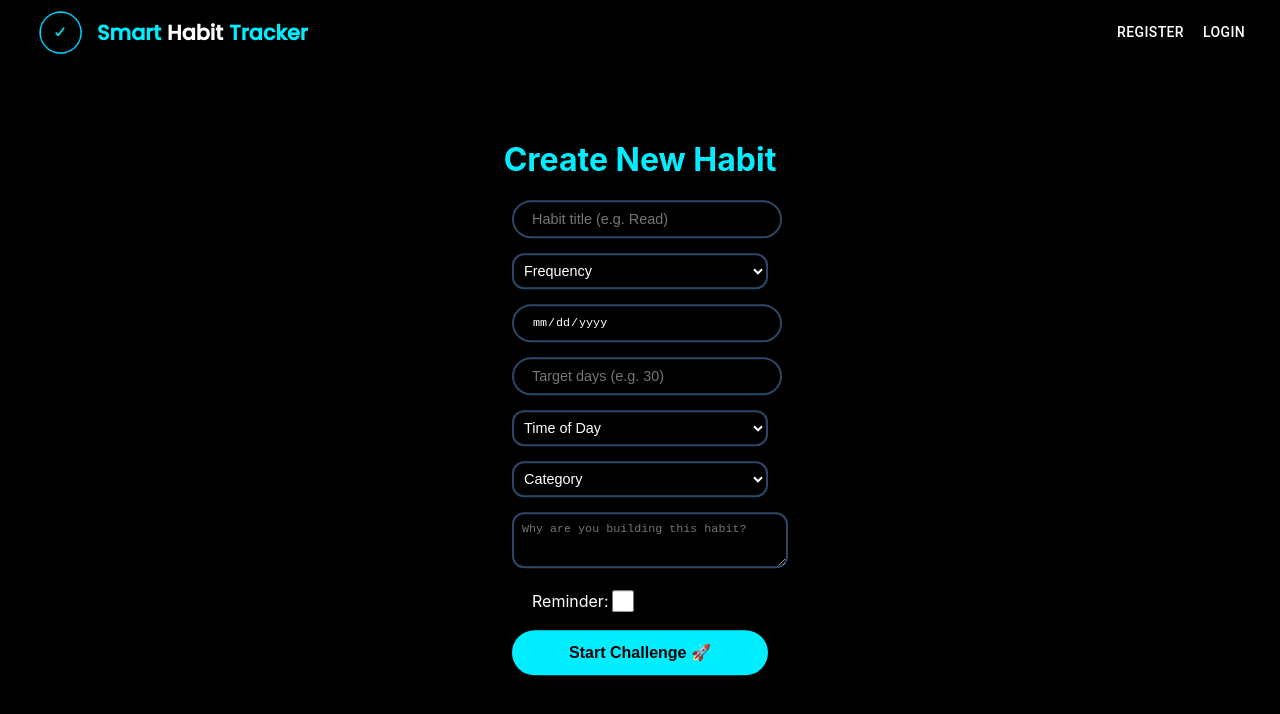
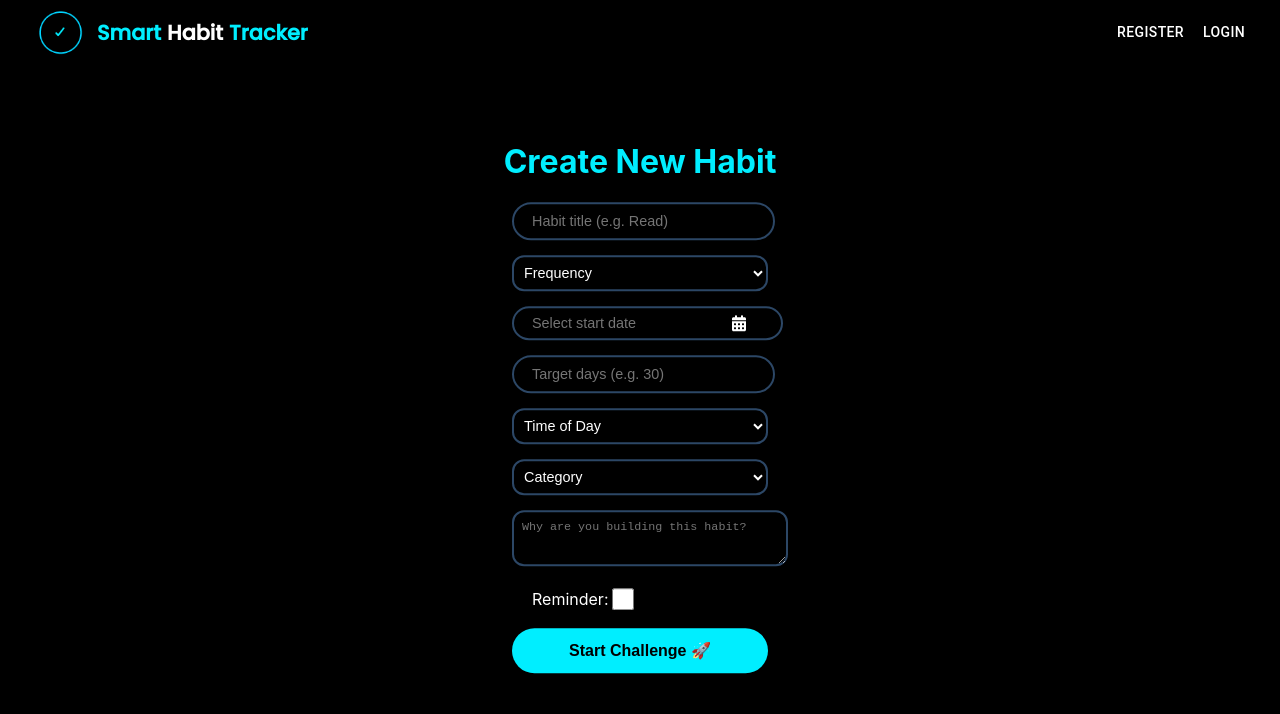
Before and after one commit to tejaswiniwagh/Smart-Habit-Tracker, a React (Create React App) app in the folder smart-habit-tracker/: page /new in a window 1280 px wide. Shown: the top 714 px of the page. Built offline with nearby package versions, Linux system fonts and the light colour scheme.

Commit message:
`Added date picker functionality and validation to HabitForm.jsx, updated package-lock.json and package.json, and modified Auth.css and HabitForm.jsx to accommodate new features.`

```diff
--- a/smart-habit-tracker/package.json
+++ b/smart-habit-tracker/package.json
@@ -5,6 +5,8 @@
   "dependencies": {
     "@emotion/react": "^11.14.0",
     "@emotion/styled": "^11.14.1",
+    "@fortawesome/free-solid-svg-icons": "^6.7.2",
+    "@fortawesome/react-fontawesome": "^0.2.2",
     "@mui/material": "^7.2.0",
     "@testing-library/dom": "^10.4.0",
     "@testing-library/jest-dom": "^6.6.3",
@@ -15,6 +17,7 @@
     "framer-motion": "^12.23.6",
     "lucide-react": "^0.525.0",
     "react": "^19.1.0",
+    "react-datepicker": "^8.4.0",
     "react-dom": "^19.1.0",
     "react-router-dom": "^7.6.3",
     "react-scripts": "5.0.1",
--- a/smart-habit-tracker/src/pages/Auth.css
+++ b/smart-habit-tracker/src/pages/Auth.css
@@ -108,8 +108,8 @@ body {
   margin: 15px 0;
 }
 
-.input-box input {
-  width: 90%;
+.input-box input   {
+  width: 87%;
   height: 34px;
   background: transparent;
   border: 2px solid var(--bar-color);
@@ -122,7 +122,7 @@ body {
 }
 
 .input-box input:focus,
-.input-box input:valid {
+textarea:focus{
   border-color: var(--glow);
 }
 
@@ -192,7 +192,7 @@ body {
 
 /* ✅ NEW: Dark/Light mode support for select */
 .input-box select {
-  width: 90%;
+  width: 160%;
   height: 36px;
   background-color: transparent;
   color: var(--text-color);
@@ -215,7 +215,7 @@ body {
 
 /* ✅ NEW: Dark/Light mode support for select */
 .input-box textarea {
-  width: 90%;
+  width: 100px;
   height: 36px;
   background-color: transparent;
   color: var(--text-color);
@@ -263,3 +263,47 @@ body {
   90% { opacity: 1; }
   100% { opacity: 0; }
 }
+
+/* Counter button styling */
+.counter-btn {
+  background-color: var(--primary-color);
+  color: white;
+  font-size: 1.2rem;
+  width: 40px;
+  height: 40px;
+  border: none;
+  border-radius: 50%;
+  cursor: pointer;
+  transition: background 0.2s;
+}
+
+.counter-btn:hover {
+  background-color: var(--primary-dark);
+}
+
+.custom-datepicker-input {
+  width: 100%;
+  padding: 8px 12px 8px 36px; /* left padding for icon */
+  border-radius: 12px;
+  font-size: 0.95rem;
+  background-color: var(--input-bg);
+  color: var(--text-color);
+  border: 1px solid var(--border-color);
+  box-sizing: border-box;
+}
+
+.input-box
+.custom-datepicker-input {
+  width: 120%;
+}
+
+
+.calendar-icon-left {
+  position: absolute;
+  left: 220px;
+  top: 50%;
+  transform: translateY(-50%);
+  color: var(--text-color);
+  font-size: 1rem;
+  pointer-events: none;
+}
--- a/smart-habit-tracker/src/pages/HabitForm.jsx
+++ b/smart-habit-tracker/src/pages/HabitForm.jsx
@@ -1,14 +1,38 @@
-// HabitForm.jsx
-import React, { useState } from 'react';
+import React, { useState, forwardRef } from 'react';
 import './Auth.css';
 import { createHabit } from '../utils/api';
+import DatePicker, { registerLocale } from 'react-datepicker';
+import 'react-datepicker/dist/react-datepicker.css';
+import enUS from 'date-fns/locale/en-US';
+import { FontAwesomeIcon } from '@fortawesome/react-fontawesome';
+import { faCalendarDays } from '@fortawesome/free-solid-svg-icons';
+
+registerLocale('en-US', enUS);
+
+const CustomDateInput = forwardRef(({ value, onClick }, ref) => (
+  <div style={{ position: 'relative', width: '100%' }}>
+    <FontAwesomeIcon icon={faCalendarDays} className="calendar-icon-left" />
+    <input
+      type="text"
+      className="custom-datepicker-input"
+      onClick={onClick}
+      ref={ref}
+      value={value || ''}
+      readOnly
+      placeholder="Select start date"
+      title="Pick a date"
+    />
+  </div>
+));
 
 const AddHabit = () => {
   const [form, setForm] = useState({
     title: '', emoji: '🔥', type: '', startDate: '',
     target: '', timeOfDay: '', reminder: false,
-    category: '', note: ''
+    category: '', otherCategory: '', note: ''
   });
+
+  const [errors, setErrors] = useState({});
 
   const handleChange = e => {
     const { name, value, type, checked } = e.target;
@@ -18,8 +42,25 @@ const AddHabit = () => {
     }));
   };
 
+  const validate = () => {
+    const newErrors = {};
+    if (!form.title.trim()) newErrors.title = 'Title is required';
+    if (!form.type) newErrors.type = 'Frequency is required';
+    if (!form.startDate) newErrors.startDate = 'Start date is required';
+    if (!form.target) newErrors.target = 'Target is required';
+    if (!form.timeOfDay) newErrors.timeOfDay = 'Time of day is required';
+    if (!form.category) newErrors.category = 'Category is required';
+    if (form.category === 'Other' && !form.otherCategory.trim()) newErrors.otherCategory = 'Please specify your category';
+    return newErrors;
+  };
+
   const handleSubmit = async e => {
     e.preventDefault();
+    const validationErrors = validate();
+    if (Object.keys(validationErrors).length > 0) {
+      setErrors(validationErrors);
+      return;
+    }
 
     const habitData = {
       habit_name: form.title,
@@ -27,7 +68,7 @@ const AddHabit = () => {
       target_days: form.target,
       frequency: form.type,
       time_of_day: form.timeOfDay,
-    category: form.category,
+      category: form.category === 'Other' ? form.otherCategory : form.category,
       h_note: form.note,
       reminder: form.reminder
     };
@@ -46,41 +87,76 @@ const AddHabit = () => {
     }
   };
 
+  const inputStyle = field => errors[field] ? { border: '1px solid red' } : {};
 
   return (
     <div className="page-wrapper">
       <div className="container">
         <div className="auth-box">
           <h2>Create New Habit</h2>
-          <form onSubmit={handleSubmit}>
+          <form onSubmit={handleSubmit} noValidate>
             <div className="input-box">
-              <input type="text" name="title" placeholder="Habit title (e.g. Read)" required value={form.title} onChange={handleChange} />
+              <input
+                type="text"
+                name="title"
+                placeholder="Habit title (e.g. Read)"
+                value={form.title}
+                onChange={handleChange}
+                style={inputStyle('title')}
+              />
+              {errors.title && <p className="error-text">{errors.title}</p>}
             </div>
+
             <div className="input-box">
-              <select name="type" value={form.type} onChange={handleChange} style={{ width: '100%', padding: '6px', borderRadius: '12px' }}>
+              <select name="type" value={form.type} onChange={handleChange} style={{ ...inputStyle('type'), width: '100%', padding: '6px', borderRadius: '12px' }}>
                 <option value="" disabled hidden>Frequency</option>
                 <option>Daily</option>
                 <option>Weekly</option>
                 <option>Custom</option>
               </select>
+              {errors.type && <p className="error-text">{errors.type}</p>}
             </div>
+
             <div className="input-box">
-              <input type="date" name="startDate" required value={form.startDate} onChange={handleChange} />
+              <DatePicker
+                selected={form.startDate ? new Date(form.startDate) : null}
+                onChange={date => setForm(prev => ({ ...prev, startDate: date.toISOString().split('T')[0] }))}
+                placeholderText="Select start date"
+                customInput={<CustomDateInput />}
+                calendarClassName="calendar-popup"
+                locale="en-US"
+                minDate={new Date()}
+                maxDate={new Date(new Date().setFullYear(new Date().getFullYear() + 1))}
+              />
+              {errors.startDate && <p className="error-text">{errors.startDate}</p>}
             </div>
+
             <div className="input-box">
-              <input type="number" name="target" min="1" placeholder="Target days (e.g. 30)" required value={form.target} onChange={handleChange} />
+              <input
+                type="number"
+                name="target"
+                min="1"
+                placeholder="Target days (e.g. 30)"
+                value={form.target}
+                onChange={handleChange}
+                style={inputStyle('target')}
+              />
+              {errors.target && <p className="error-text">{errors.target}</p>}
             </div>
+
             <div className="input-box">
-              <select name="timeOfDay" value={form.timeOfDay} onChange={handleChange} style={{ width: '100%', padding: '6px', borderRadius: '12px' }}>
+              <select name="timeOfDay" value={form.timeOfDay} onChange={handleChange} style={{ ...inputStyle('timeOfDay'), width: '100%', padding: '6px', borderRadius: '12px' }}>
                 <option value="" disabled hidden>Time of Day</option>
                 <option>Morning</option>
                 <option>Afternoon</option>
                 <option>Evening</option>
                 <option>Anytime</option>
               </select>
+              {errors.timeOfDay && <p className="error-text">{errors.timeOfDay}</p>}
             </div>
+
             <div className="input-box">
-              <select name="category" value={form.category} onChange={handleChange} style={{ width: '100%', padding: '6px', borderRadius: '12px' }}>
+              <select name="category" value={form.category} onChange={handleChange} style={{ ...inputStyle('category'), width: '100%', padding: '6px', borderRadius: '12px' }}>
                 <option value="" disabled hidden>Category</option>
                 <option value="Health">Health</option>
                 <option value="Work">Work</option>
@@ -88,7 +164,23 @@ const AddHabit = () => {
                 <option value="Mindfulness">Mindfulness</option>
                 <option value="Other">Other</option>
               </select>
+              {errors.category && <p className="error-text">{errors.category}</p>}
             </div>
+
+            {form.category === 'Other' && (
+              <div className="input-box">
+                <input
+                  type="text"
+                  name="otherCategory"
+                  placeholder="Enter custom category"
+                  value={form.otherCategory}
+                  onChange={handleChange}
+                  style={inputStyle('otherCategory')}
+                />
+                {errors.otherCategory && <p className="error-text">{errors.otherCategory}</p>}
+              </div>
+            )}
+
             <div className="input-box">
               <textarea
                 name="note"
@@ -99,10 +191,12 @@ const AddHabit = () => {
                 style={{ width: '100%', padding: '8px', borderRadius: '12px', fontSize: '0.9em' }}
               />
             </div>
+
             <div className="input-box" style={{ display: 'flex', alignItems: 'center', gap: '10px' }}>
               <label style={{ color: 'var(--text-color)', fontSize: '1em' }}>Reminder:</label>
               <input type="checkbox" name="reminder" checked={form.reminder} onChange={handleChange} />
             </div>
+
             <button className="btn" type="submit">Start Challenge 🚀</button>
           </form>
         </div>
```
Also changed, not shown: 1 other file (tests, documents, lock files or other folders). Lines whose indentation alone changed are shown as unchanged.
